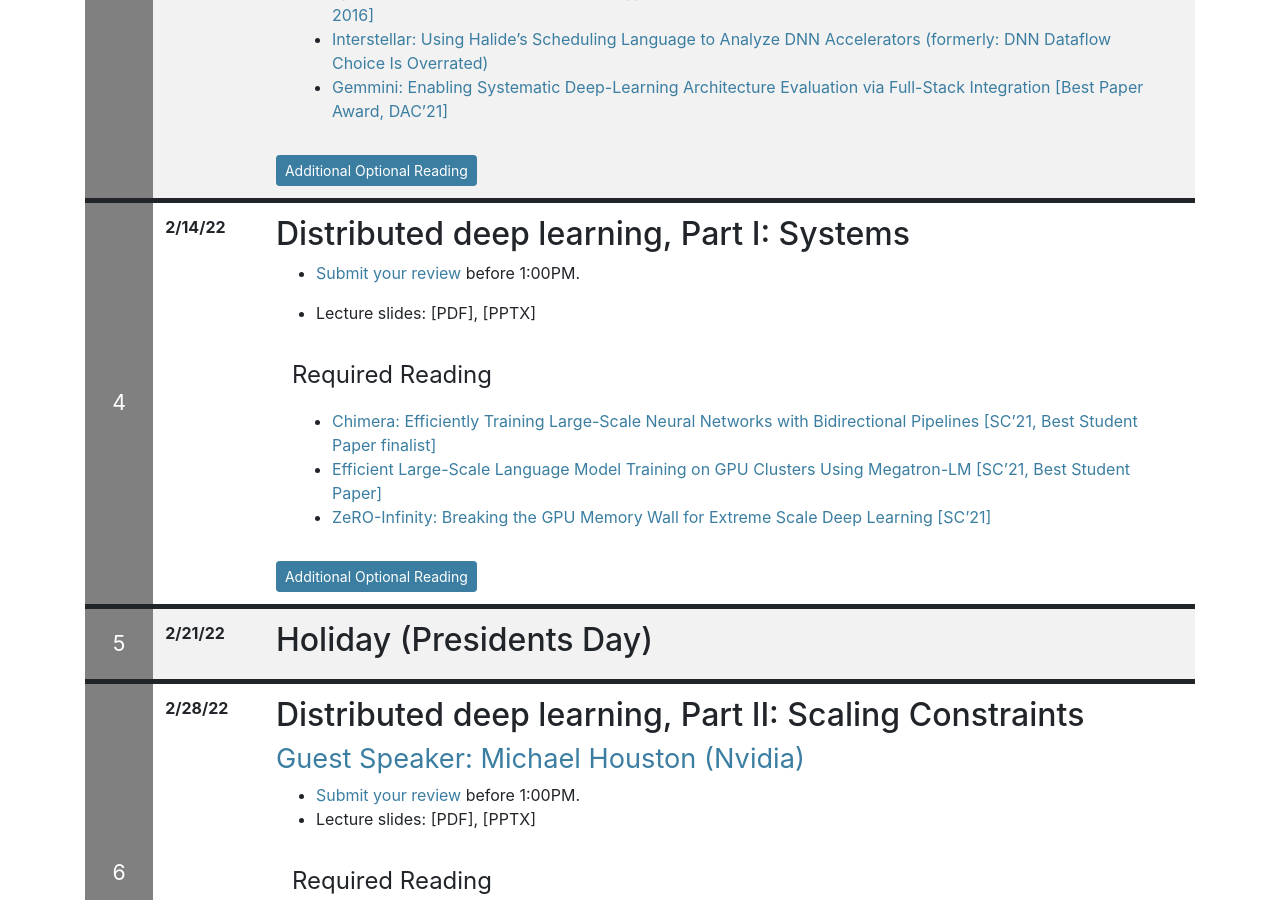
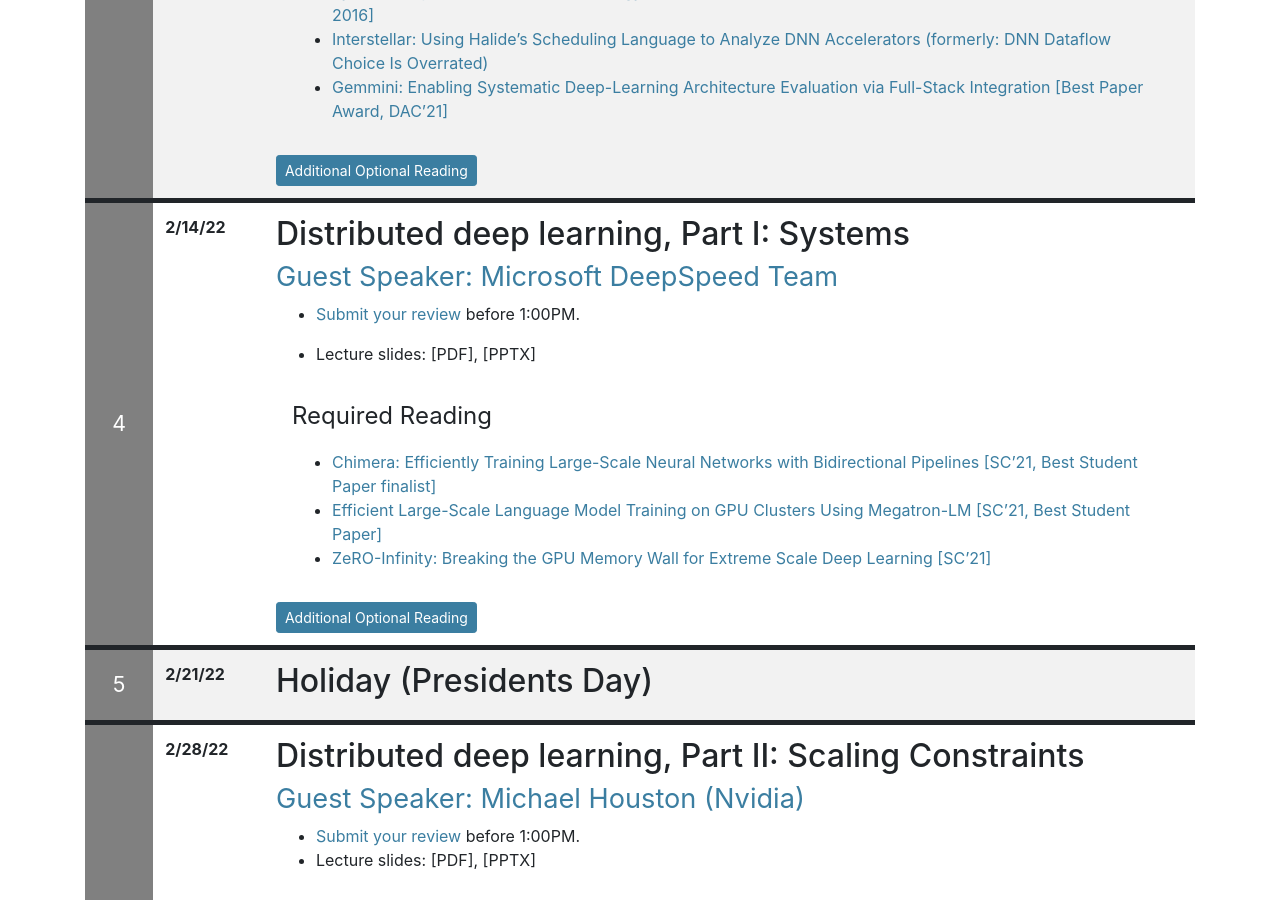
Before and after one commit to ucbrise/cs294-ai-sys-sp22, a Jekyll site: the page built from index.md, in a window 1280 px wide and 900 px high, scrolled down 2275 px. Built offline with Jekyll 4.4.1, drawn with Linux system fonts in a browser that asks for light colours; nearby versions of some CDN libraries; our own code applies the rules of GitHub Pages for plain Markdown files.

Commit message:
add deepspeed team

```diff
--- a/index.md
+++ b/index.md
@@ -149,6 +149,7 @@ This lecture will be an overview of the class, requirements, and an introduction
 {% include syllabus_entry %}
 [//]: <> (lecture 4)
 # Distributed deep learning, Part I: Systems
+## [Guest Speaker: Microsoft DeepSpeed Team](https://www.deepspeed.ai)
 
 * [Submit your review](https://forms.gle/rCsHe1oFqMSiKjgw7) before 1:00PM.
 
```
